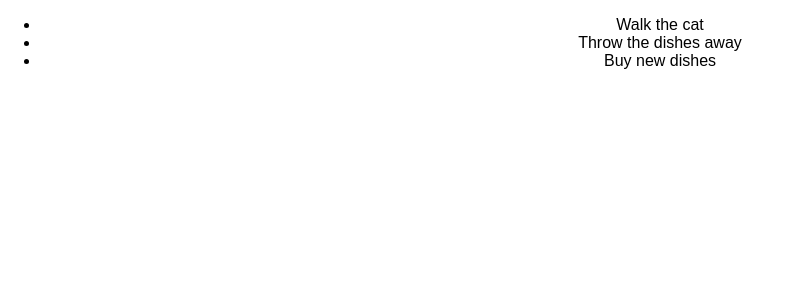
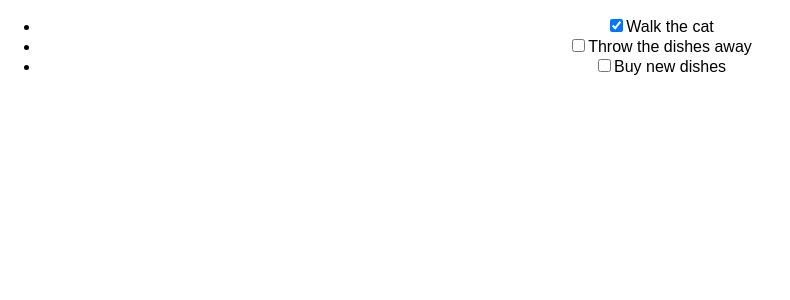
Before and after one commit to rosshopkins2006/intro-to-react, a React (Create React App) app: page / in a window 1280 px wide. Shown: the top 300 px of the page, without its empty margins (0-790 px from the left). Built offline with nearby package versions, Linux system fonts and the light colour scheme.

Commit message:
Successfully added the functional checkboxs that reflect the isCompleted data from App.js todos props

```diff
--- a/src/components/ToDo.js
+++ b/src/components/ToDo.js
@@ -2,7 +2,10 @@ import React, {Component} from 'react';
 class ToDo extends Component {
   render(){
     return (
-      <li>{this.props.description}</li>
+      <li>
+        <input type="checkbox" checked={ this.props.isCompleted } />
+        <span>{ this.props.description }</span>
+      </li>
     );
   }
 }
```
